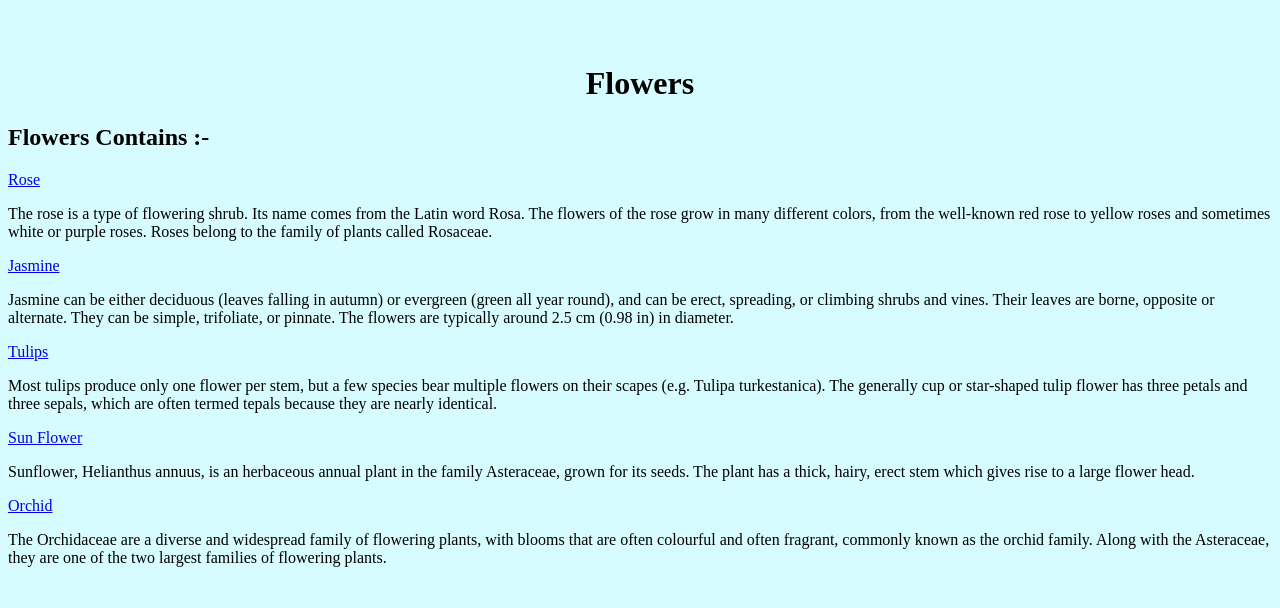
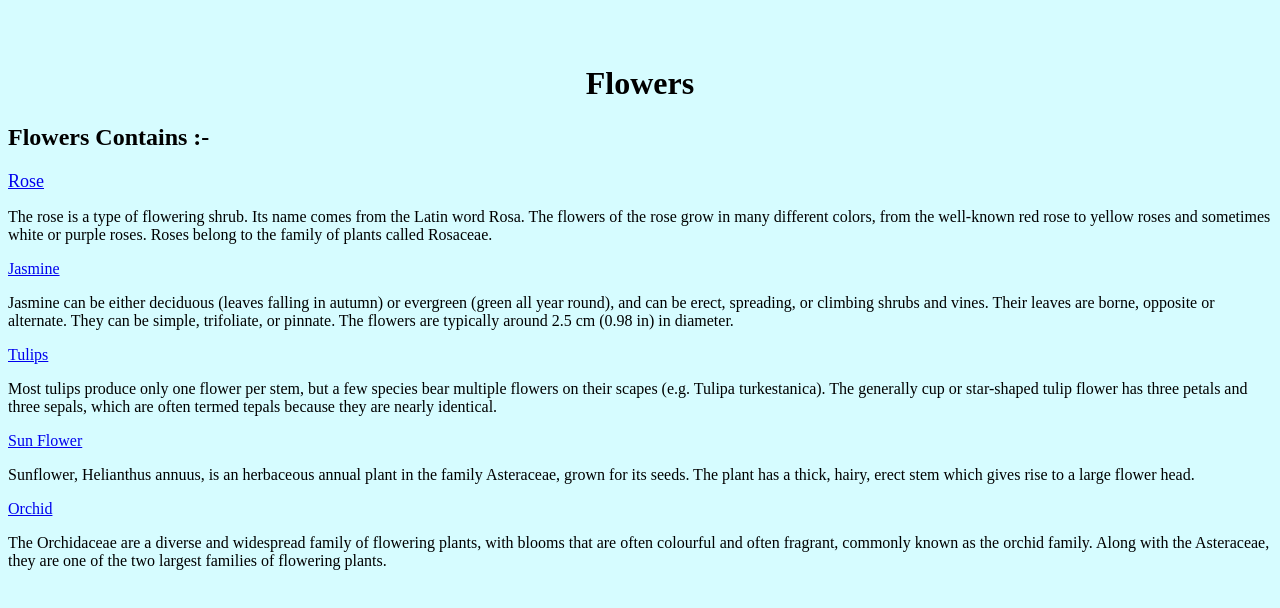
Before and after one commit to vijitha-venugopal/vijitha-venugopal.github.io, a plain HTML site: page index.html in a window 1280 px wide. Drawn offline with Linux system fonts and the light colour scheme.

```diff
--- a/index.html
+++ b/index.html
@@ -6,7 +6,7 @@
         <h1 style="font-size: xx-large" align="center">Flowers</h1>
         <h2>Flowers Contains :-</h2>
 
-            <a href="https://www.google.co.in/search?q=rose&tbm=isch&tbo=u&source=univ&sa=X&ved=0ahUKEwiK4ZPuy6LOAhUHipQKHaC1D70QsAQIHQ&biw=1440&bih=728" style="font-size: medium">Rose</a>
+            <a href="https://www.google.co.in/search?q=rose&tbm=isch&tbo=u&source=univ&sa=X&ved=0ahUKEwiK4ZPuy6LOAhUHipQKHaC1D70QsAQIHQ&biw=1440&bih=728" style="font-size: large">Rose</a>
             <p>The rose is a type of flowering shrub. Its name comes from the Latin word Rosa. The flowers of the rose grow in many different colors, from the well-known red rose to yellow roses and sometimes white or purple roses. Roses belong to the family of plants called Rosaceae.</p>
             <a href="https://www.google.co.in/search?q=jasmine&espv=2&biw=1440&bih=772&source=lnms&tbm=isch&sa=X&ved=0ahUKEwiszsX0zqLOAhUEE5QKHfRMD9cQ_AUIBigB#tbm=isch&q=jasmine+flower">Jasmine</a>
             <p>Jasmine can be either deciduous (leaves falling in autumn) or evergreen (green all year round), and can be erect, spreading, or climbing shrubs and vines. Their leaves are borne, opposite or alternate. They can be simple, trifoliate, or pinnate. The flowers are typically around 2.5 cm (0.98 in) in diameter.</p>
```
